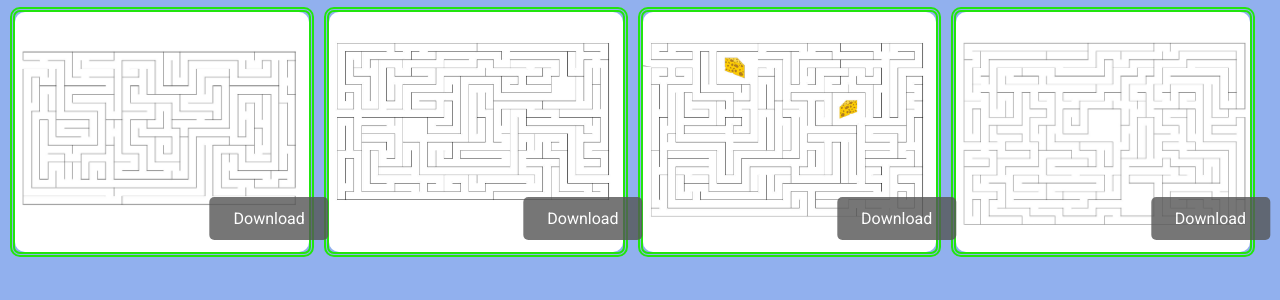
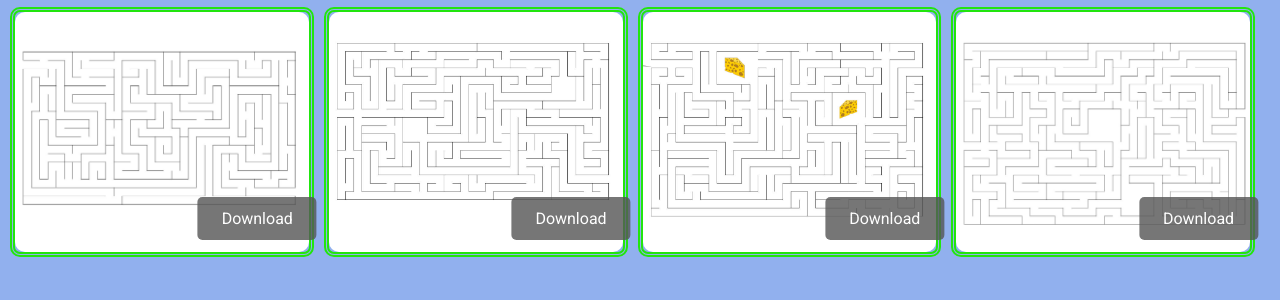
Before and after one commit to franckyy/site-dessins, a PHP site: page /labyrinthes.php in a window 1280 px wide. Shown: the part 167-467 px from the top of the page. Run offline with PHP 8.4, Linux system fonts and the light colour scheme; some web fonts are replaced.

Commit message:
reglage du positionnement des bouttons download

```diff
--- a/style.css
+++ b/style.css
@@ -115,7 +115,7 @@ header {
 }
 .btnDownload {
     position: absolute;
-    transform: translate(60%, 200%);
+    transform: translate(50%, 200%);
     -ms-transform: translate(-50%, -50%);
     background-color: #555;
     color: white;
@@ -132,7 +132,7 @@ header {
   }
   .btnDownloadLaby {
     position: absolute;
-    transform: translate(90%, 200%);
+    transform: translate(80%, 200%);
     -ms-transform: translate(-50%, -50%);
     background-color: #555;
     color: white;
```
